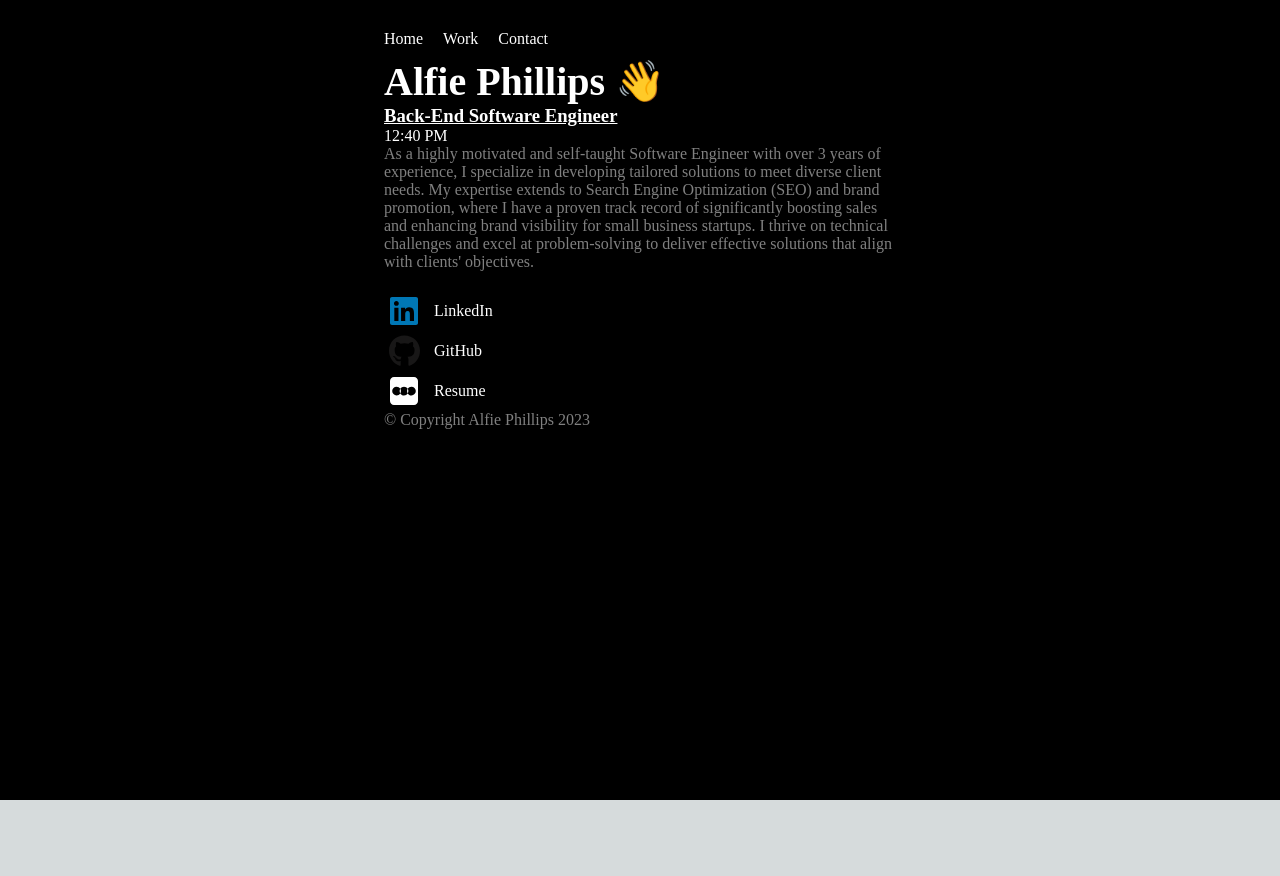
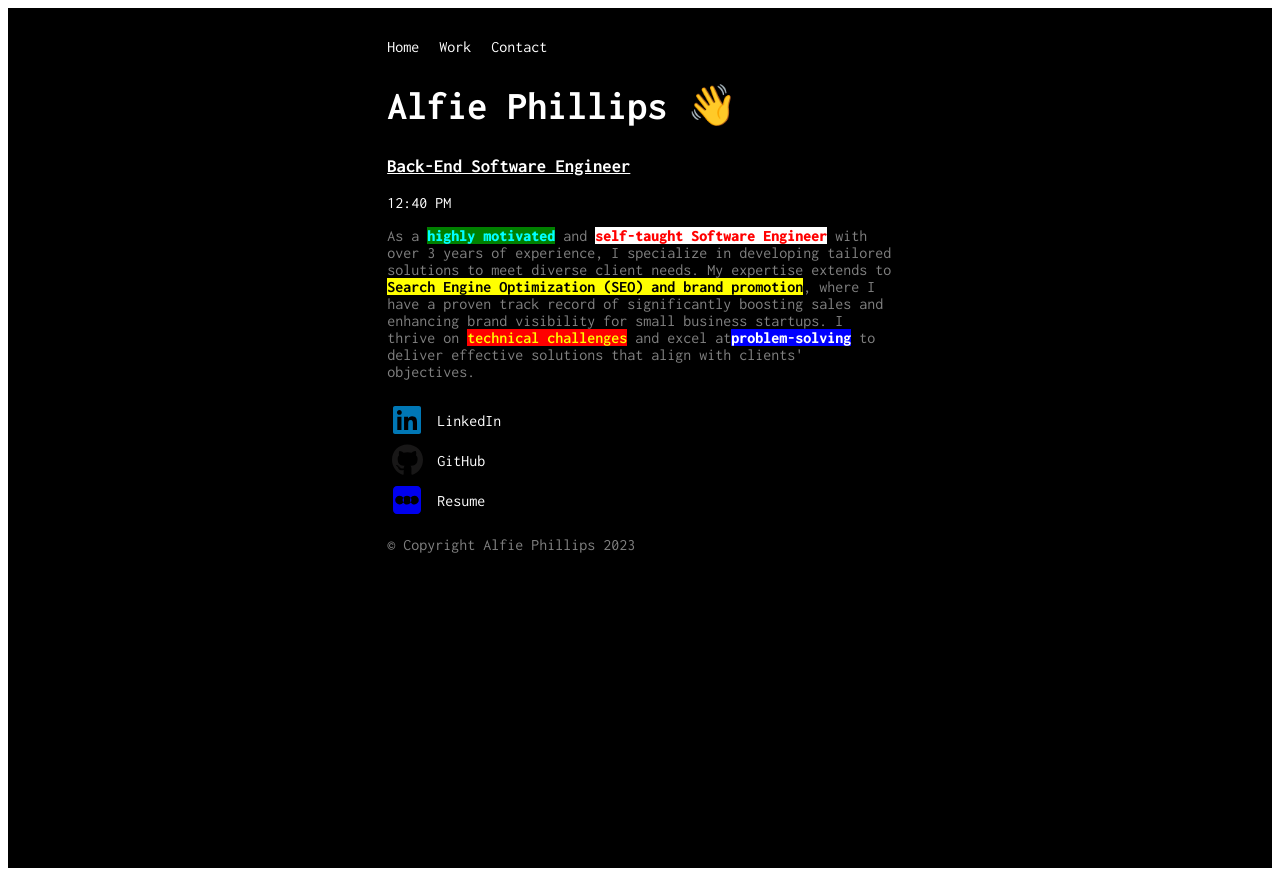
Before and after one commit to alfiephillips/web, a Next.js app: page / in a window 1280 px wide. Before the commit the page ends 800 px from the top, so only its background shows below. Built offline with nearby package versions, Linux system fonts and the light colour scheme.

Commit message:
highlighted text in description

```diff
--- a/components/index.js
+++ b/components/index.js
@@ -39,9 +39,20 @@ const Title = styled.h1`
   font-size: 2.5em;
 `;
 
+const Highlight = styled.span`
+  background-color: ${props => props.bgColor || 'white'};
+  color: ${props => props.color || 'black'};
+  font-weight: ${props => props.weight || 500};
+`;
+
 const Description = styled.p`
   color: grey;
   margin-bottom: 20px;
+
+  .highlight {
+    background-color: whitesmoke;
+    color: black;
+  }
 `;
 
 const ImageGrid = styled.div`
@@ -95,4 +106,4 @@ const SocialButton = styled.a`
 
 
 
-export {PageContainer, Navbar, NavLink, Title, Description, ImageGrid, Image, FooterText, SocialButton}
+export {PageContainer, Navbar, NavLink, Title, Highlight, Description, ImageGrid, Image, FooterText, SocialButton}
--- a/pages/index.js
+++ b/pages/index.js
@@ -1,6 +1,6 @@
 import {
   PageContainer, Navbar, NavLink,
-  Title, Description, FooterText, SocialButton}
+  Title, Highlight, Description, FooterText, SocialButton}
   from "../components";
 
 import React, {useState, useEffect} from "react"
@@ -43,11 +43,11 @@ const HomePage = () => {
       <h3><u>Back-End Software Engineer</u></h3>
       <TimeDisplay />
       <Description>
-      As a highly motivated and self-taught Software Engineer with over 3 years of experience, I specialize in
-developing tailored solutions to meet diverse client needs. My expertise extends to Search Engine
-Optimization (SEO) and brand promotion, where I have a proven track record of significantly boosting sales
-and enhancing brand visibility for small business startups. I thrive on technical challenges and excel at
-problem-solving to deliver effective solutions that align with clients&apos; objectives.
+        As a <Highlight bgColor="green" color="aqua" weight="1000">highly motivated</Highlight> and <Highlight color="red" weight="900">self-taught Software Engineer</Highlight> with over 3 years of experience, I specialize in
+        developing tailored solutions to meet diverse client needs. My expertise extends to <Highlight bgColor="yellow" weight="700">Search Engine
+        Optimization (SEO) and brand promotion</Highlight>, where I have a proven track record of significantly boosting sales
+        and enhancing brand visibility for small business startups. I thrive on <Highlight bgColor="red" color="yellow" weight="600">technical challenges</Highlight> and excel at
+        <Highlight bgColor="blue" color="white" weight="800">problem-solving</Highlight> to deliver effective solutions that align with clients' objectives.
       </Description>
       {/* <ImageGrid>
         <Image src="/path-to-your-image.jpg" alt="Image Description" />
--- a/styles/globals.css
+++ b/styles/globals.css
@@ -1,107 +1,8 @@
-:root {
-  --max-width: 1100px;
-  --border-radius: 12px;
-  --font-mono: ui-monospace, Menlo, Monaco, 'Cascadia Mono', 'Segoe UI Mono',
-    'Roboto Mono', 'Oxygen Mono', 'Ubuntu Monospace', 'Source Code Pro',
-    'Fira Mono', 'Droid Sans Mono', 'Courier New', monospace;
-
-  --foreground-rgb: 0, 0, 0;
-  --background-start-rgb: 214, 219, 220;
-  --background-end-rgb: 255, 255, 255;
-
-  --primary-glow: conic-gradient(
-    from 180deg at 50% 50%,
-    #16abff33 0deg,
-    #0885ff33 55deg,
-    #54d6ff33 120deg,
-    #0071ff33 160deg,
-    transparent 360deg
-  );
-  --secondary-glow: radial-gradient(
-    rgba(255, 255, 255, 1),
-    rgba(255, 255, 255, 0)
-  );
-
-  --tile-start-rgb: 239, 245, 249;
-  --tile-end-rgb: 228, 232, 233;
-  --tile-border: conic-gradient(
-    #00000080,
-    #00000040,
-    #00000030,
-    #00000020,
-    #00000010,
-    #00000010,
-    #00000080
-  );
-
-  --callout-rgb: 238, 240, 241;
-  --callout-border-rgb: 172, 175, 176;
-  --card-rgb: 180, 185, 188;
-  --card-border-rgb: 131, 134, 135;
-}
-
-@media (prefers-color-scheme: dark) {
-  :root {
-    --foreground-rgb: 255, 255, 255;
-    --background-start-rgb: 0, 0, 0;
-    --background-end-rgb: 0, 0, 0;
-
-    --primary-glow: radial-gradient(rgba(1, 65, 255, 0.4), rgba(1, 65, 255, 0));
-    --secondary-glow: linear-gradient(
-      to bottom right,
-      rgba(1, 65, 255, 0),
-      rgba(1, 65, 255, 0),
-      rgba(1, 65, 255, 0.3)
-    );
-
-    --tile-start-rgb: 2, 13, 46;
-    --tile-end-rgb: 2, 5, 19;
-    --tile-border: conic-gradient(
-      #ffffff80,
-      #ffffff40,
-      #ffffff30,
-      #ffffff20,
-      #ffffff10,
-      #ffffff10,
-      #ffffff80
-    );
-
-    --callout-rgb: 20, 20, 20;
-    --callout-border-rgb: 108, 108, 108;
-    --card-rgb: 100, 100, 100;
-    --card-border-rgb: 200, 200, 200;
-  }
-}
-
-* {
-  box-sizing: border-box;
-  padding: 0;
-  margin: 0;
-}
-
-html,
-body {
-  max-width: 100vw;
-  overflow-x: hidden;
+@font-face {
+  font-family: MainFont;
+  src: url(font-one.ttf)
 }
 
 body {
-  color: rgb(var(--foreground-rgb));
-  background: linear-gradient(
-      to bottom,
-      transparent,
-      rgb(var(--background-end-rgb))
-    )
-    rgb(var(--background-start-rgb));
+  font-family: MainFont;
 }
-
-a {
-  color: inherit;
-  text-decoration: none;
-}
-
-@media (prefers-color-scheme: dark) {
-  html {
-    color-scheme: dark;
-  }
-}
```
Also changed, not shown: styles/font-one.ttf (added).
